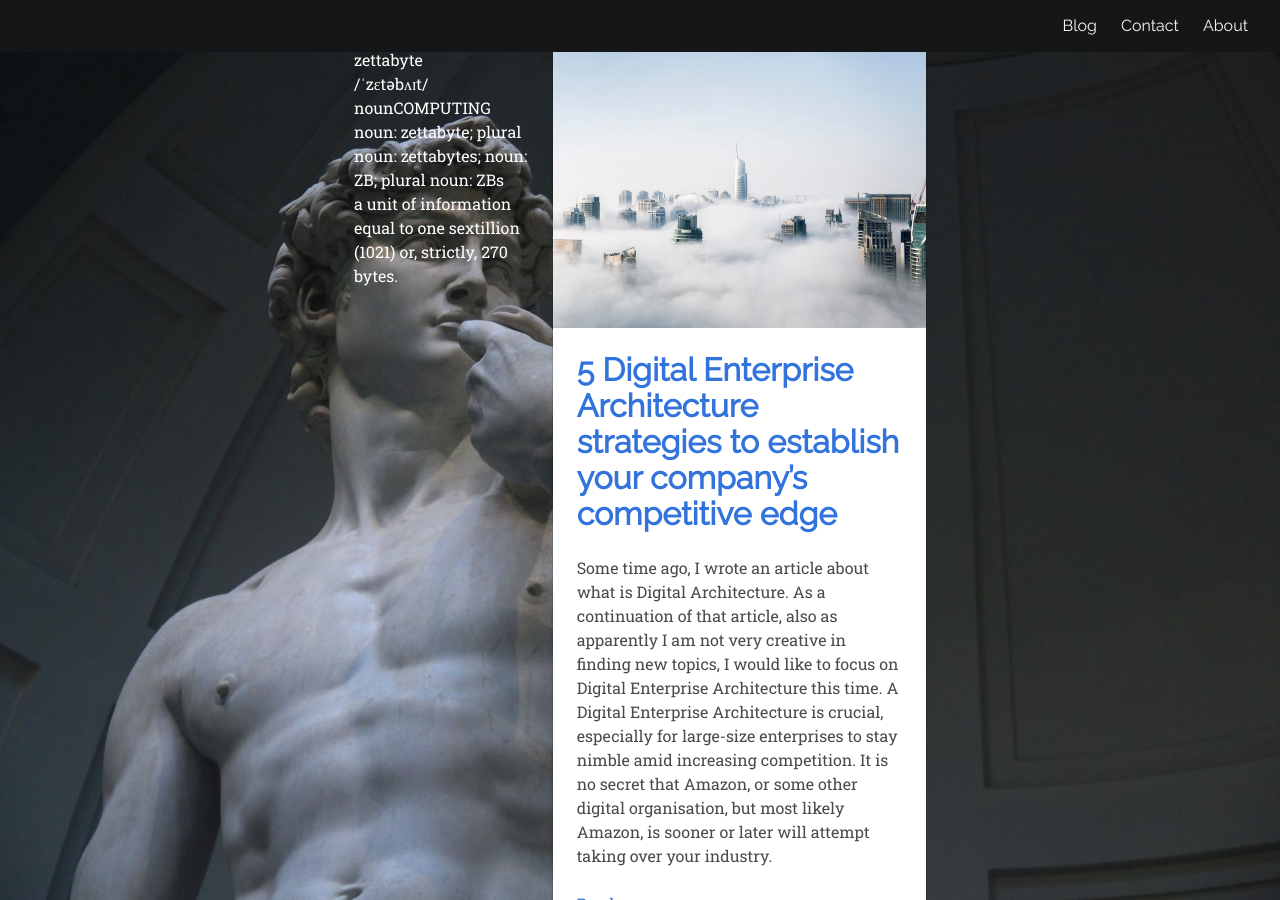
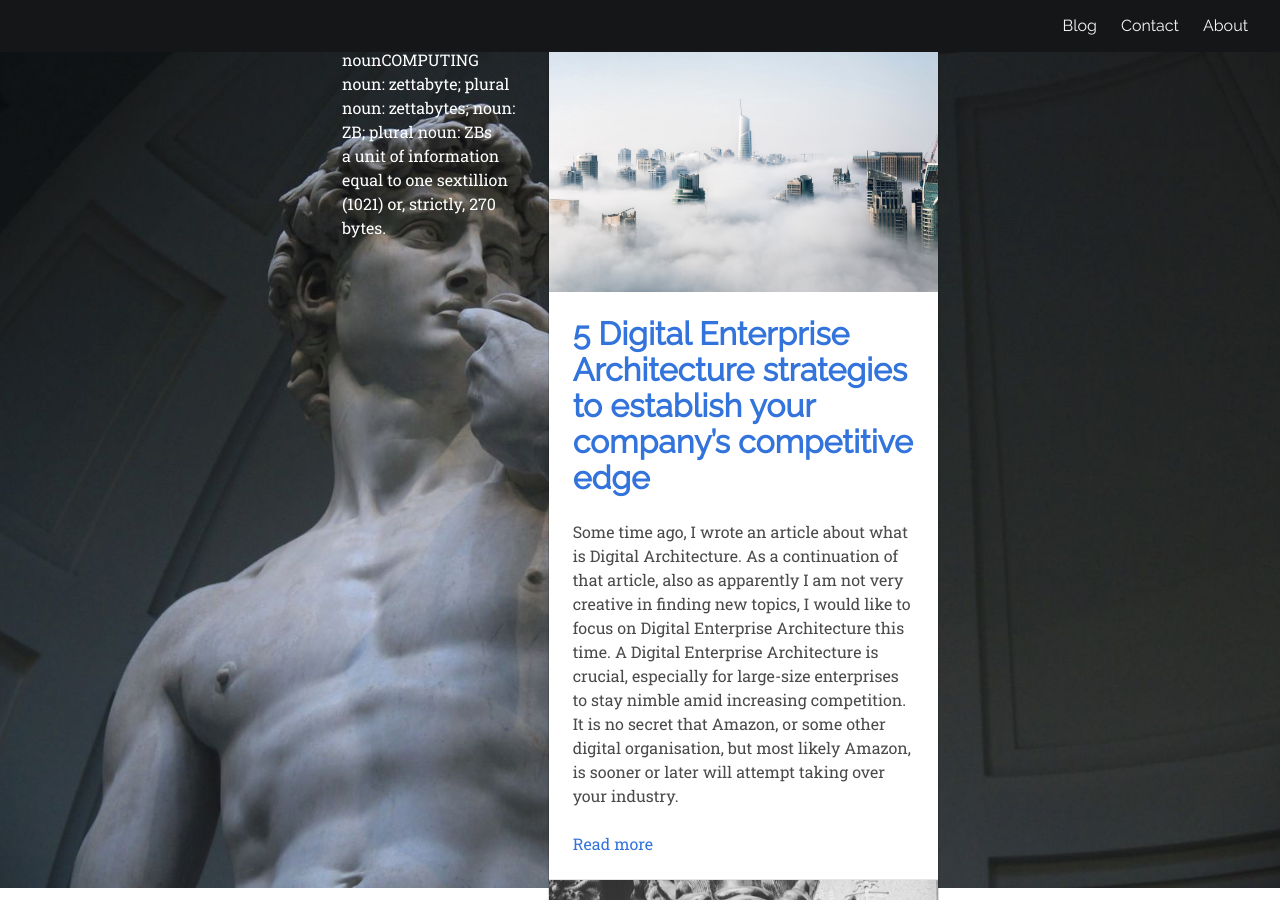
Before and after one commit to zettamachine/makiato.github.io, a Jekyll site: the page built from blog.html, in a window 1280 px wide and 900 px high. Built offline with Jekyll 4.4.1, drawn with Linux system fonts in a browser that asks for light colours; nearby versions of some CDN libraries.

```diff
--- a/_layouts/blog.layout.html
+++ b/_layouts/blog.layout.html
@@ -18,13 +18,13 @@
 </head>
 
 <body class="has-background-transparent">
-	<div class="wrapper is-fixed-background">
+	<div class="wrapper">
 
         <!-- Navigation bar-->
         {% include nav.html %}
 
 
-        <section class="section has-background-transparent">
+        <section>
 			<div class="container is-fluid">
                 <div class="columns">
                     <div class="column is-3"></div>
--- a/styles/zettamachine.css
+++ b/styles/zettamachine.css
@@ -32,7 +32,7 @@
     background-attachment: fixed;
 }
 .has-background-transparent {
-    background: transparent
+    background: transparent;
 }
 .article {
 
```
